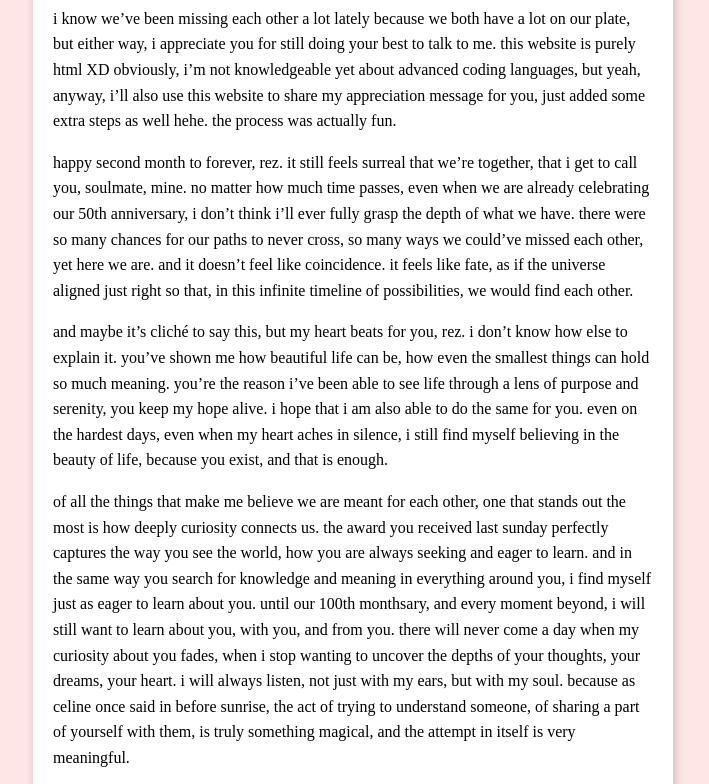
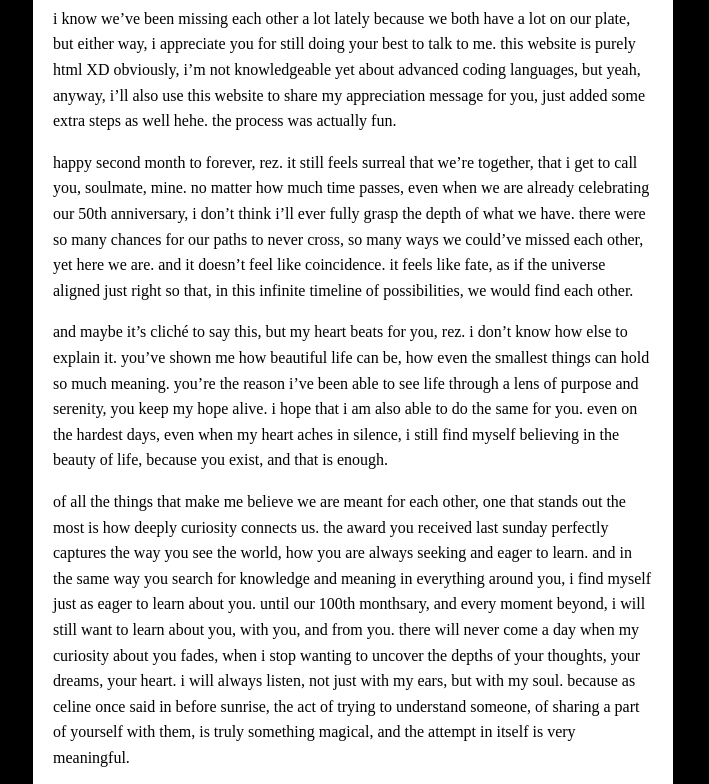
Before and after one commit to kimberlykhayle/4rez, a plain HTML site: page index.html in a window 1280 px wide. Shown: the part 153-937 px from the top of the page, without its empty margins (287-996 px from the left). Drawn offline with Linux system fonts and the light colour scheme; a web font is replaced by a local one.

Commit message:
Update index.html

```diff
--- a/index.html
+++ b/index.html
@@ -12,7 +12,7 @@
         body {
             font-family: 'EB Garamond', serif;
             text-align: center;
-            background-color: #ffe6e6;
+            background-color: #000000;
             padding: 50px;
         }
         .letter {
```
